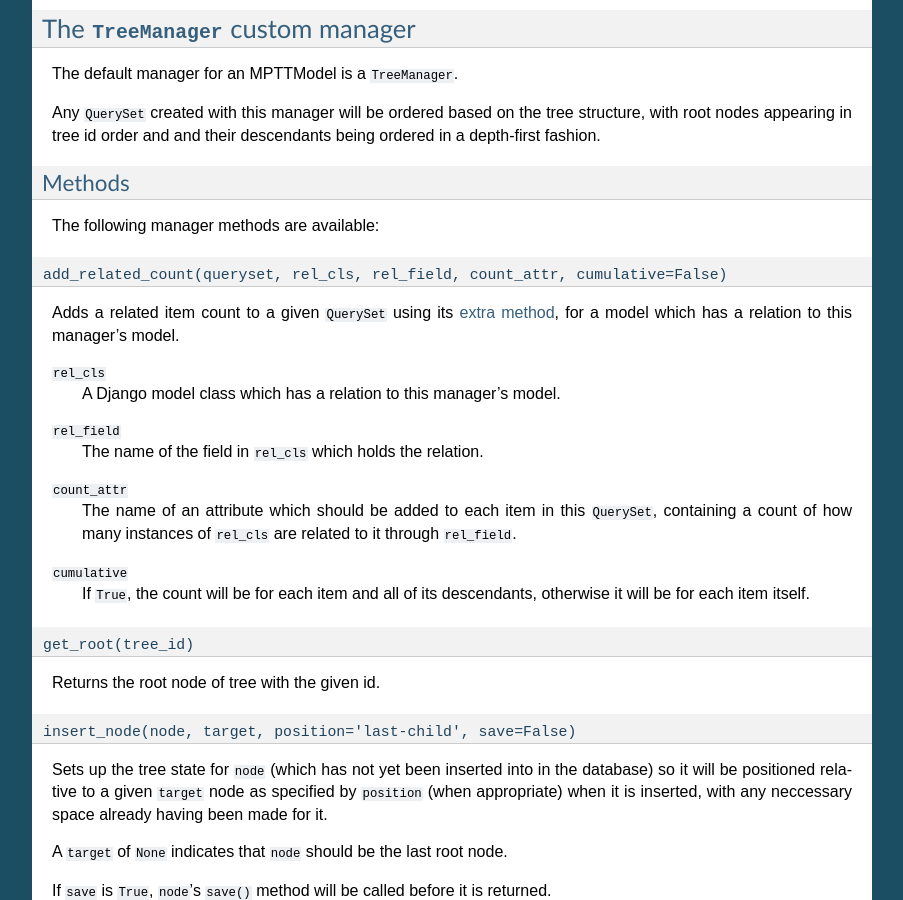
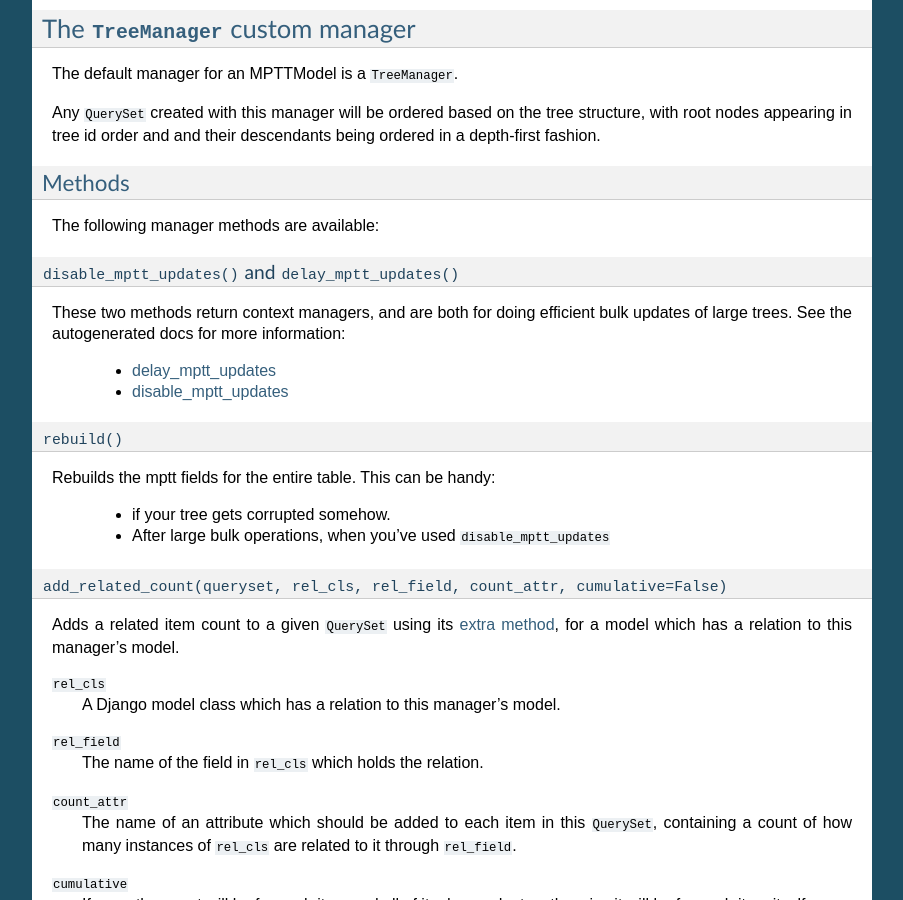
Before and after one commit to django-mptt/django-mptt, a Sphinx documentation site: the page built from docs/models.rst, in a window 1280 px wide and 900 px high, scrolled down 5462 px. Shown: the whole window, without its empty margins (198-1101 px from the left). Built offline with Sphinx 7.4.7, drawn with Linux system fonts in a browser that asks for light colours; some of the changed text lies outside the part shown.

Commit message:
add docs for rebuild, delay_mptt_updates and disable_mptt_updates. closes #174

```diff
--- a/README.rst
+++ b/README.rst
@@ -9,7 +9,7 @@ Django Models and working with trees of Model instances.
 
 Project home: http://github.com/django-mptt/django-mptt/
 
-Documentation: http://django-mptt.github.com/django-mptt/
+Documentation: http://django-mptt.github.io/django-mptt/
 
 Discussion group: http://groups.google.com/group/django-mptt-dev
 
--- a/docs/models.rst
+++ b/docs/models.rst
@@ -311,6 +311,26 @@ Methods
 
 The following manager methods are available:
 
+``disable_mptt_updates()`` and ``delay_mptt_updates()``
+~~~~~~~~~~~~~~~~~~~~~~~~~~~~~~~~~~~~~~~~~~~~~~~~~~~~~~~
+
+These two methods return context managers, and are both for doing efficient bulk updates of large trees.
+See the autogenerated docs for more information:
+
+ * `delay_mptt_updates`_
+ * `disable_mptt_updates`_
+
+.. _`delay_mptt_updates`: mptt.managers.html#mptt.managers.TreeManager.delay_mptt_updates
+.. _`disable_mptt_updates`: mptt.managers.html#mptt.managers.TreeManager.disable_mptt_updates
+
+``rebuild()``
+~~~~~~~~~~~~~
+
+Rebuilds the mptt fields for the entire table. This can be handy:
+
+ * if your tree gets corrupted somehow.
+ * After large bulk operations, when you've used ``disable_mptt_updates``
+
 ``add_related_count(queryset, rel_cls, rel_field, count_attr, cumulative=False)``
 ~~~~~~~~~~~~~~~~~~~~~~~~~~~~~~~~~~~~~~~~~~~~~~~~~~~~~~~~~~~~~~~~~~~~~~~~~~~~~~~~~
 
```
